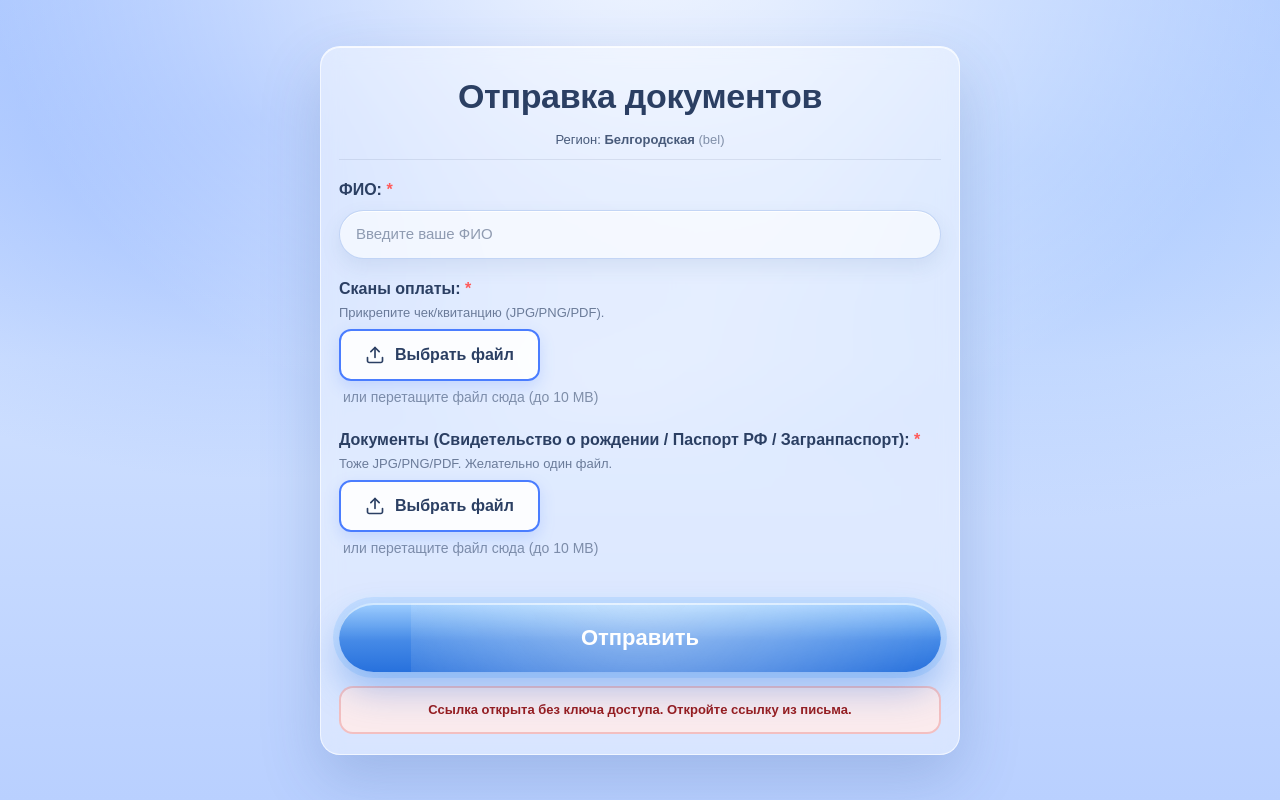
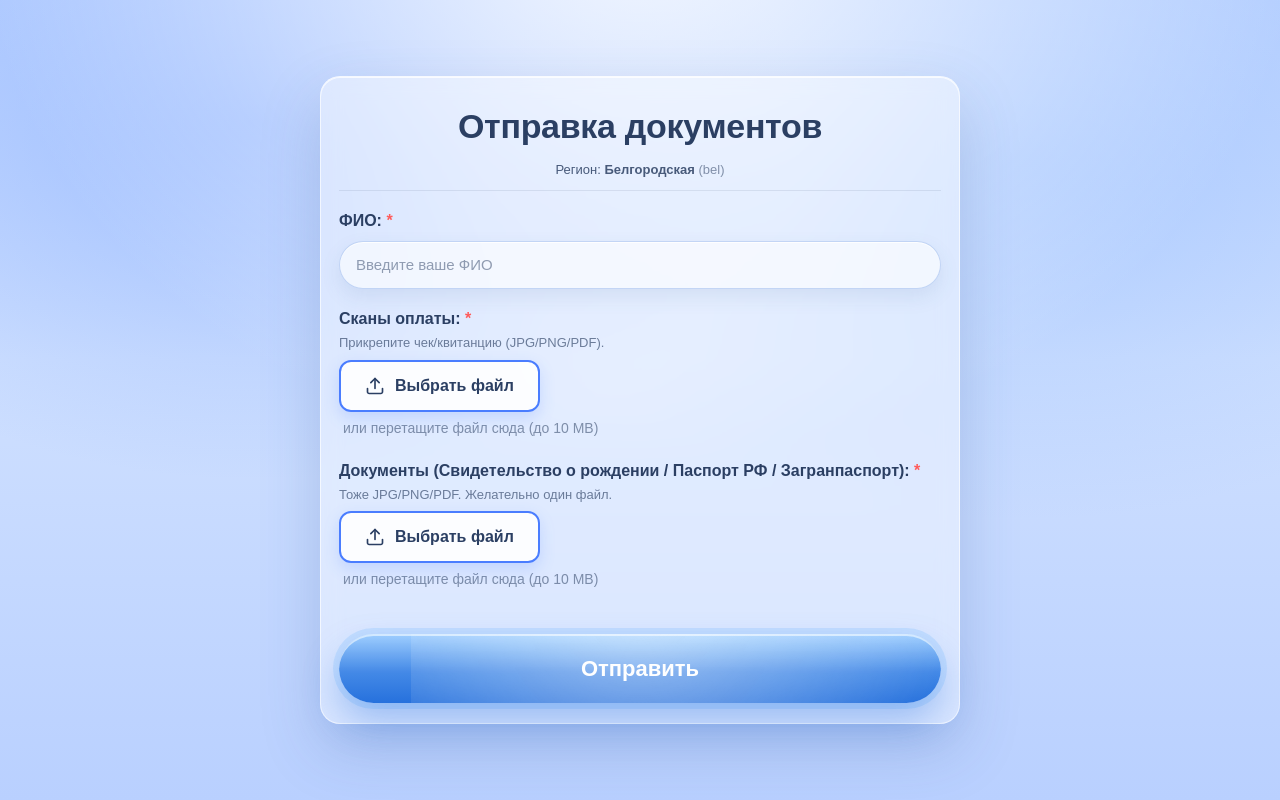
Before and after one commit to infols2021-lab/hippo-upload, a Next.js app: page /upload in a window 1280 px wide. Built offline with nearby package versions, Linux system fonts and the light colour scheme.

Commit message:
remove: upload key

```diff
--- a/app/api/upload/route.ts
+++ b/app/api/upload/route.ts
@@ -15,23 +15,23 @@ async function fileToBase64(file: File) {
 export async function POST(request: Request) {
   try {
     const GAS_WEBAPP_URL = process.env.GAS_WEBAPP_URL;
-    const UPLOAD_KEY = String(process.env.UPLOAD_KEY || "").trim();
+
 
     if (!GAS_WEBAPP_URL) return bad("Не задан GAS_WEBAPP_URL в переменных окружения");
-    if (!UPLOAD_KEY) return bad("Не задан UPLOAD_KEY в переменных окружения");
+
 
     const form = await request.formData();
 
     const reg = String(form.get("reg") || "").trim();
-    const key = String(form.get("key") || "").trim();
+
     const studentName = String(form.get("studentName") || "").trim();
 
     const receipt = form.get("receipt");
     const documentFile = form.get("document");
 
     if (!reg || !studentName) return bad("Не заполнены reg или studentName");
-    if (!UPLOAD_KEY) return bad("UPLOAD_KEY не задан на сервере");
-    if (key !== UPLOAD_KEY) return bad("Неверный ключ доступа");
+
+
     if (!(receipt instanceof File)) return bad("Не прикреплен файл чека");
     if (!(documentFile instanceof File)) return bad("Не прикреплен файл документа");
 
@@ -44,7 +44,7 @@ export async function POST(request: Request) {
 
     const payload = {
       reg,
-      key, // тот же ключ, GAS тоже проверит
+     // тот же ключ, GAS тоже проверит
       studentName,
       receipt: {
         name: receipt.name,
--- a/app/upload/page.tsx
+++ b/app/upload/page.tsx
@@ -235,7 +235,7 @@ function UploadInner() {
 
   const regKey = useMemo(() => (sp.get("reg") || "bel").trim(), [sp]);
   const regionName = REGIONS[regKey] || REGIONS["bel"];
-  const key = useMemo(() => (sp.get("key") || "").trim(), [sp]);
+
 
   const [studentName, setStudentName] = useState("");
   const [receipt, setReceipt] = useState<File | null>(null);
@@ -251,7 +251,7 @@ function UploadInner() {
     e.preventDefault();
     setMsg("");
 
-    if (!key) return setMsg("❌ В ссылке отсутствует ключ доступа (key). Откройте ссылку из письма.");
+
     if (!studentName.trim()) return setMsg("❌ Введите ФИО.");
     if (!receipt) return setMsg("❌ Прикрепите сканы оплаты.");
     if (!docFile) return setMsg("❌ Прикрепите документ.");
@@ -262,7 +262,7 @@ function UploadInner() {
 
       const fd = new FormData();
       fd.append("reg", regKey);
-      fd.append("key", key);
+
       fd.append("studentName", studentName.trim());
       fd.append("receipt", receipt);
       fd.append("document", docFile);
@@ -467,23 +467,10 @@ function UploadInner() {
               </div>
             )}
 
-            {!key && (
-              <div
-                style={{
-                  marginTop: "14px",
-                  padding: "12px 14px",
-                  borderRadius: "14px",
-                  fontWeight: 700,
-                  fontSize: "13px",
-                  textAlign: "center",
-                  background: "rgba(255, 236, 236, 0.9)",
-                  border: "2px solid rgba(220, 90, 90, 0.3)",
-                  color: "#991b1b",
-                }}
-              >
-                Ссылка открыта без ключа доступа. Откройте ссылку из письма.
-              </div>
-            )}
+
+
+
+
           </form>
         </section>
       </main>
```
